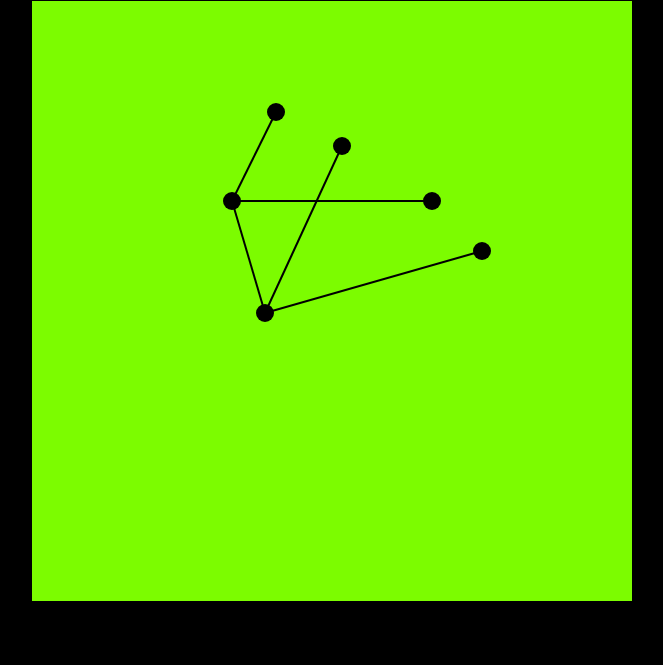
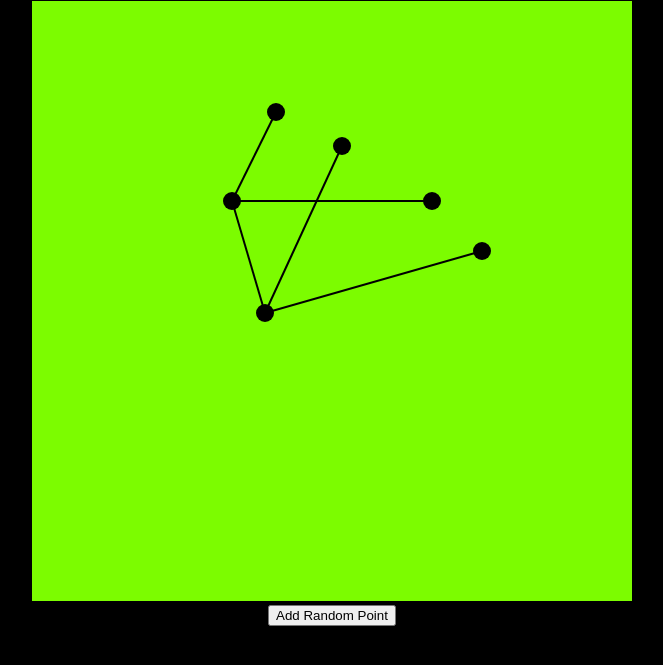
Before and after one commit to EscapeAD/aiCity, a plain HTML site: page index.html in a window 1280 px wide. Shown: the part 79-744 px from the top of the page, without its empty margins (308-971 px from the left). Drawn offline with Linux system fonts and the light colour scheme.

Commit message:
add random point

```diff
--- a/index.html
+++ b/index.html
@@ -9,10 +9,24 @@
 <body>
     <h1>World Editor</h1>
     <canvas id="myCanvas"></canvas>
+    <div id="controls">
+        <button onClick="addRandomPoint()">Add Random Point</button>
+    </div>
     <script src="js/math/graph.js"></script>
     <script src="js/primitives/point.js"></script>
     <script src="js/primitives/segment.js"></script>
     <script>
+        function addRandomPoint(){
+            graph.addPoint(
+                new Point(
+                    Math.random() * myCanvas.width,
+                    Math.random() * myCanvas.height
+                )
+            )
+            ctx.clearRect(0, 0, myCanvas.width, myCanvas.height)
+            graph.draw(ctx)
+        }
+
         myCanvas.width = 600;
         myCanvas.height = 600;
         const ctx = myCanvas.getContext("2d")
--- a/js/math/graph.js
+++ b/js/math/graph.js
@@ -2,6 +2,10 @@ class Graph {
     constructor(points = [], segments = []){
         this.points =  points;
         this.segments =segments;
+    }
+
+    addPoint(point){
+        this.points.push(point)
     }
 
     draw(ctx){
```
